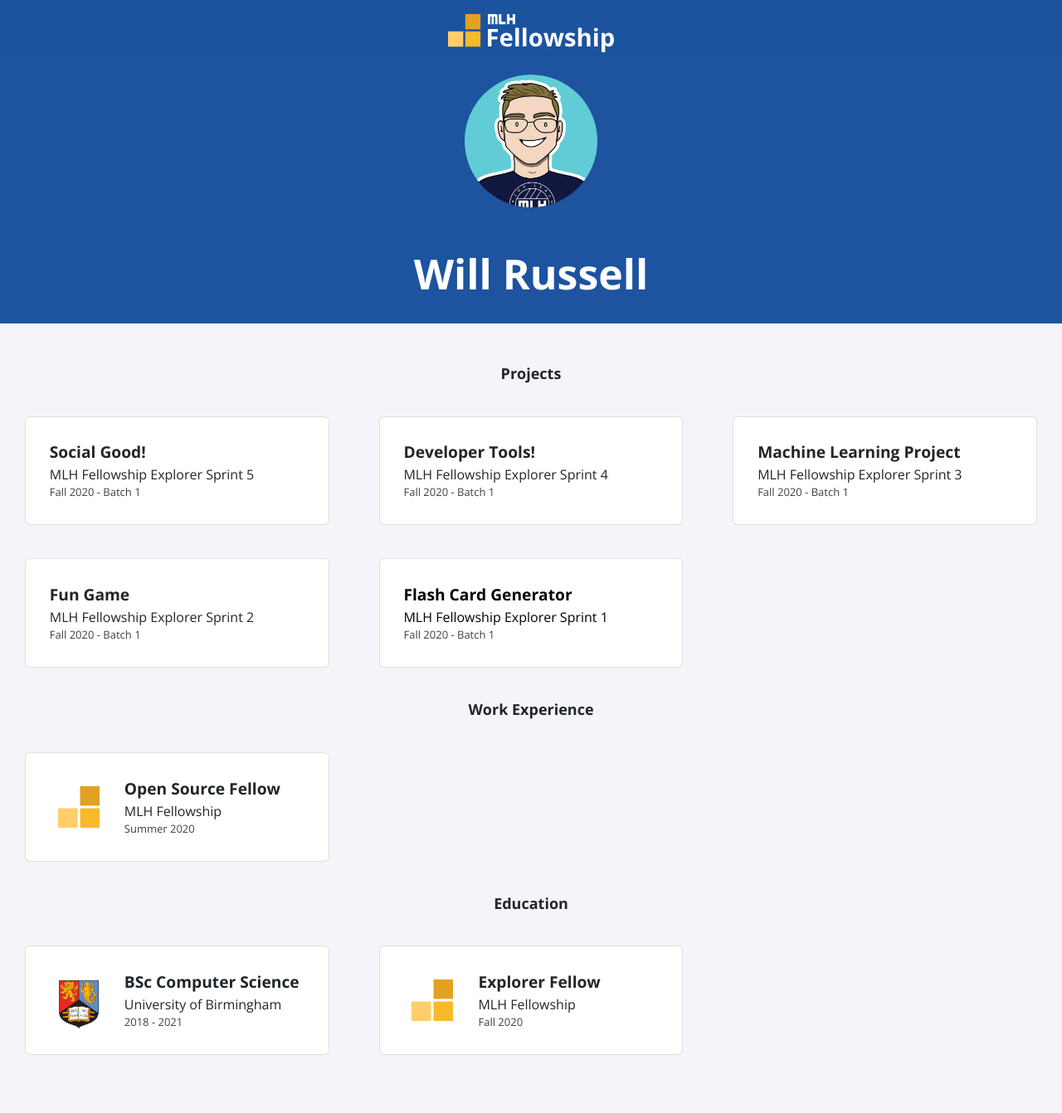
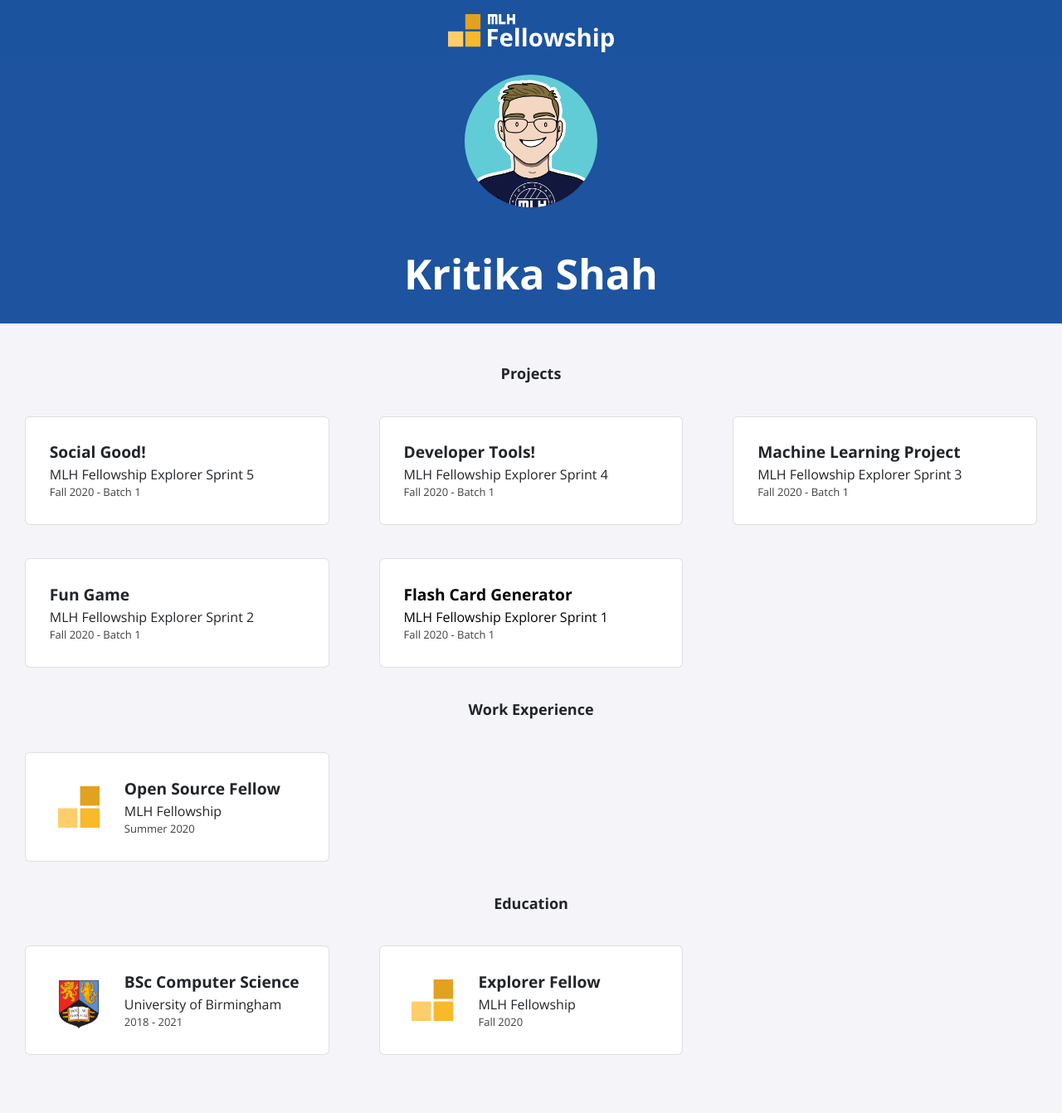
Before and after one commit to kritikashah20/kritikashah, a Jekyll site: the page built from index.html, in a window 1280 px wide. Shown: the whole page at 83% size. Built offline with Jekyll 4.4.1, drawn with Linux system fonts in a browser that asks for light colours; nearby versions of some CDN libraries.

Commit message:
Update _config.yml

```diff
--- a/_config.yml
+++ b/_config.yml
@@ -1,13 +1,13 @@
-title: "Will Russell"
-email: fellowship@mlh.io
+title: "Kritika Shah"
+email: kritika00shah@gmail.com
 description: >- # this means to ignore newlines until "baseurl:"
   Write an awesome description for your new site here. You can edit this
   line in _config.yml. It will appear in your document head meta (for
   Google search results) and in your feed.xml site description.
 baseurl: "/"
-url: "/portfolio-template"
-twitter_username: mlhacks
-github_username:  mlh-fellowship
+url: "https://kritikashah20.github.io/"
+twitter_username: Kritika73130462
+github_username:  kritikashah20
 
 sass:
   sass_dir: _sass
```
